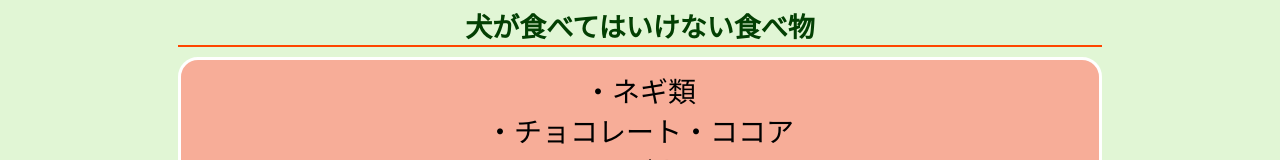
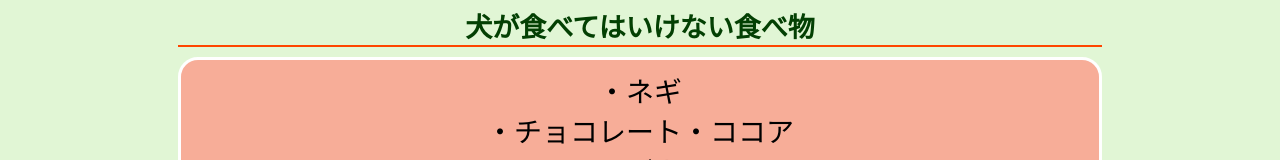
Before and after one commit to Nanami525/website, a plain HTML site: page index.html in a window 1280 px wide. Shown: the part 1588-1748 px from the top of the page. Drawn offline with Linux system fonts and the light colour scheme.

Commit message:
ルイ抜き

```diff
--- a/index.html
+++ b/index.html
@@ -54,7 +54,7 @@
     <div class="not-eat">
       <p class="eat">犬が食べてはいけない食べ物</p>
       <ul class="eat-ul">
-        <li>・ネギ類</li>
+        <li>・ネギ</li>
         <li>・チョコレート・ココア</li>
         <li>・アボカド</li>
         <li>・キシリトールを含んだお菓子</li>
```
